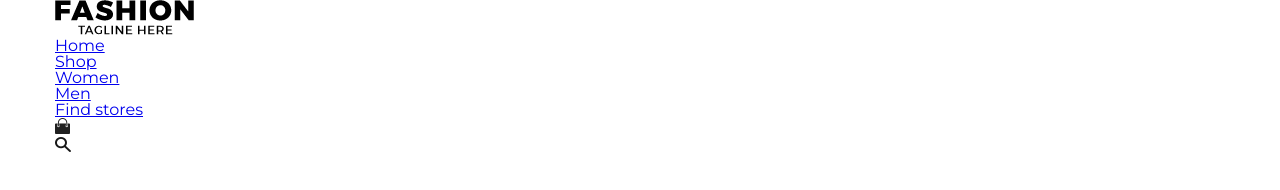
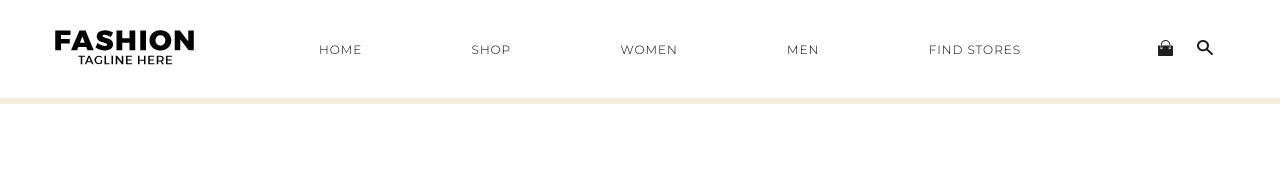
Before and after one commit to dvornicked/fashionE-commerce, a website: page index.html in a window 1280 px wide. Drawn offline with nearby package versions, Linux system fonts and the light colour scheme; files that its build step writes are made by us from their sources.

Commit message:
Writing CSS for the top block

```diff
--- a/scss/_variables.scss
+++ b/scss/_variables.scss
@@ -1,2 +1,4 @@
 $white: #fff;
 $black: #000;
+
+$border-color: #f3ebdc;
--- /dev/null
+++ b/scss/blocks/icons.scss
@@ -0,0 +1,18 @@
+.icons {
+   display: flex;
+   align-items: center;
+
+   &__cart,
+   &__search {
+      margin: 0 12px;
+   }
+
+   &__search {
+      position: relative;
+   }
+
+   &__img {
+      display: block;
+      cursor: pointer;
+   }
+}
--- /dev/null
+++ b/scss/blocks/menu.scss
@@ -0,0 +1,22 @@
+.menu {
+   ul {
+      display: flex;
+      justify-content: space-between;
+      flex-wrap: wrap;
+   }
+
+   a {
+      font-size: 12px;
+      text-transform: uppercase;
+      line-height: 23px;
+      font-weight: 300;
+      color: $black;
+      text-decoration: none;
+      border-bottom: 1px solid transparent;
+      letter-spacing: 0.96px;
+
+      &:hover {
+         border-bottom-color: $black;
+      }
+   }
+}
--- /dev/null
+++ b/scss/blocks/top.scss
@@ -0,0 +1,15 @@
+.top {
+   border-bottom: 6px solid $border-color;
+   padding: 30px 0;
+
+   &__wrap {
+      display: flex;
+      justify-content: space-between;
+      flex-wrap: wrap;
+      align-items: center;
+   }
+
+   &__menu {
+      flex-basis: 60%;
+   }
+}
--- a/scss/style.scss
+++ b/scss/style.scss
@@ -5,3 +5,7 @@
 @import "fonts";
 @import "mixins";
 @import "core";
+
+@import "./blocks/top.scss";
+@import "./blocks/menu.scss";
+@import "./blocks/icons.scss";
```
Also changed, not shown: build/css/style.css.
